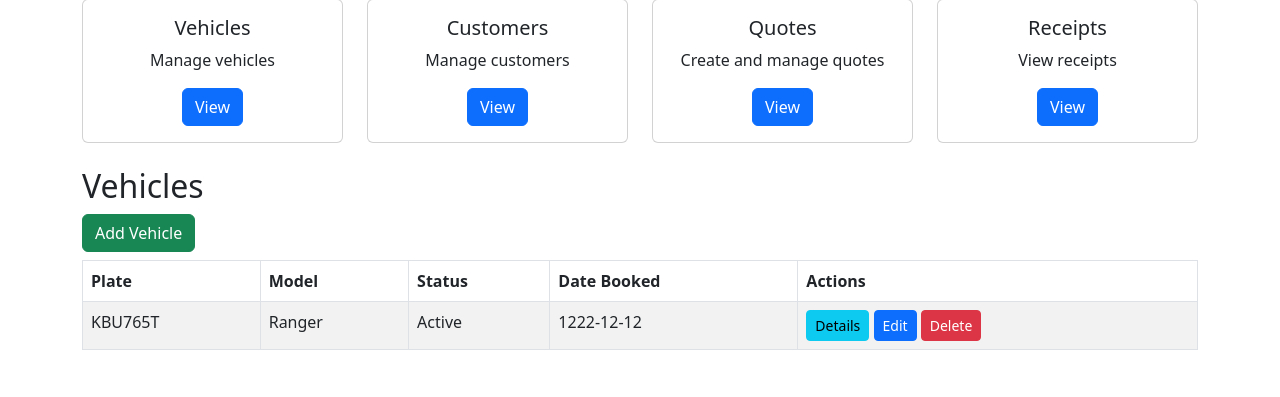
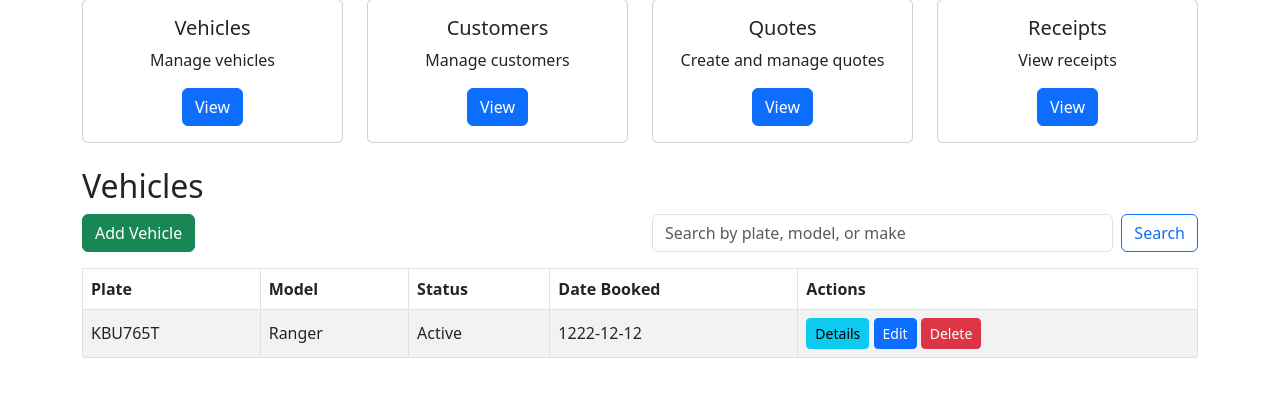
Before and after one commit to hubtronics/garagesystem, a Flask app: page /vehicles in a window 1280 px wide. Shown: the part 153-550 px from the top of the page. Run offline with Flask 3, Linux system fonts and the light colour scheme; a user stored in the database is signed in.

Commit message:
added search

```diff
--- a/app.py
+++ b/app.py
@@ -117,7 +117,15 @@ def dashboard():
 @app.route('/vehicles')
 @login_required
 def vehicles():
-    vehicles = Vehicle.query.all()
+    q = request.args.get('q', '').strip()
+    if q:
+        vehicles = Vehicle.query.filter(
+            (Vehicle.plate.ilike(f'%{q}%')) |
+            (Vehicle.model.ilike(f'%{q}%')) |
+            (Vehicle.name.ilike(f'%{q}%'))
+        ).all()
+    else:
+        vehicles = Vehicle.query.all()
     return render_template('vehicles.html', vehicles=vehicles)
 
 
@@ -219,7 +227,15 @@ def delete_vehicle(vehicle_id):
 @app.route('/customers')
 @login_required
 def customers():
-    customers = Customer.query.all()
+    q = request.args.get('q', '').strip()
+    if q:
+        customers = Customer.query.filter(
+            (Customer.name.ilike(f'%{q}%')) |
+            (Customer.phone.ilike(f'%{q}%')) |
+            (Customer.email.ilike(f'%{q}%'))
+        ).all()
+    else:
+        customers = Customer.query.all()
     return render_template('customers.html', customers=customers)
 
 @app.route('/customers/add', methods=['GET', 'POST'])
--- a/templates/dashboard.html
+++ b/templates/dashboard.html
@@ -3,7 +3,7 @@
 <head>
     <meta charset="UTF-8">
     <meta name="viewport" content="width=device-width, initial-scale=1.0">
-    <title>Garage Dashboard</title>
+    <title>Powertune Garage Dashboard</title>
     <link href="https://cdn.jsdelivr.net/npm/bootstrap@5.3.0/dist/css/bootstrap.min.css" rel="stylesheet">
 </head>
 <body>
--- a/templates/vehicles.html
+++ b/templates/vehicles.html
@@ -2,8 +2,19 @@
 {% block content %}
 <div class="container mt-4">
     <h2>Vehicles</h2>
+    <div class="row mb-2">
+        <div class="col-md-6">
             <a href="{{ url_for('add_vehicle') }}" class="btn btn-success mb-2">Add Vehicle</a>
-    <table class="table table-bordered table-striped">
+        </div>
+        <div class="col-md-6">
+            <form method="get" class="d-flex" action="{{ url_for('vehicles') }}">
+                <input type="text" name="q" class="form-control me-2" placeholder="Search by plate, model, or make" value="{{ request.args.get('q', '') }}">
+                <button type="submit" class="btn btn-outline-primary">Search</button>
+            </form>
+        </div>
+    </div>
+    <div class="table-responsive">
+        <table class="table table-bordered table-striped align-middle">
             <thead>
                 <tr>
                     <th>Plate</th>
@@ -32,4 +43,5 @@
             </tbody>
         </table>
     </div>
+</div>
 {% endblock %}
```
Also changed, not shown: templates/customers.html (+13 -1 lines). Lines whose indentation alone changed are shown as unchanged.
